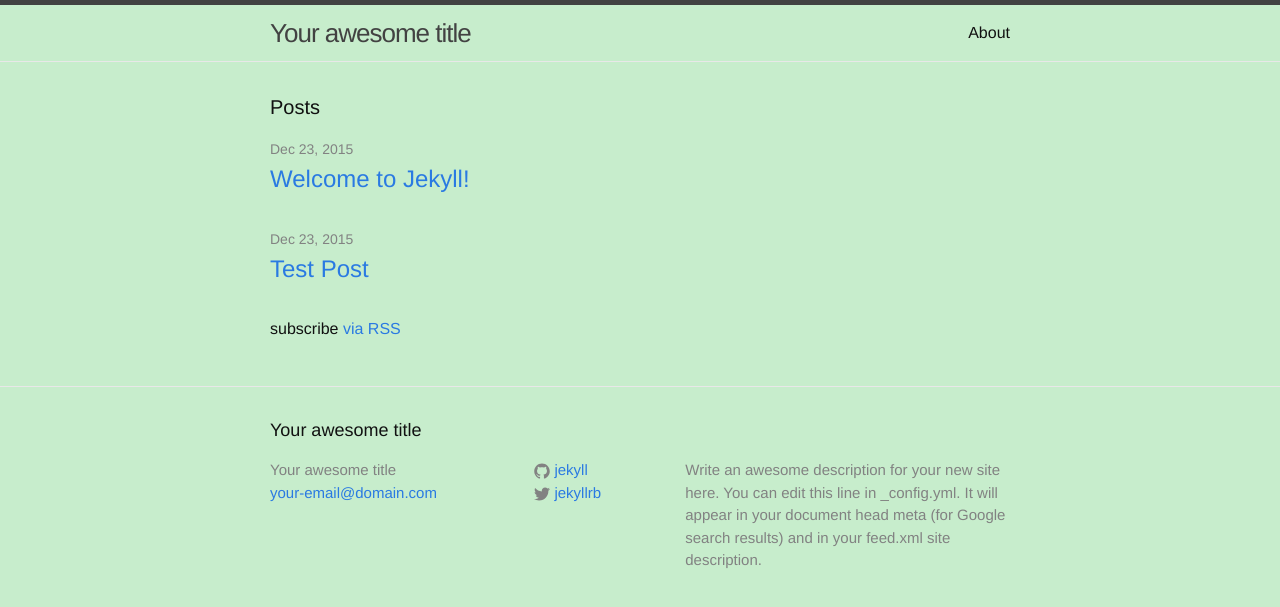
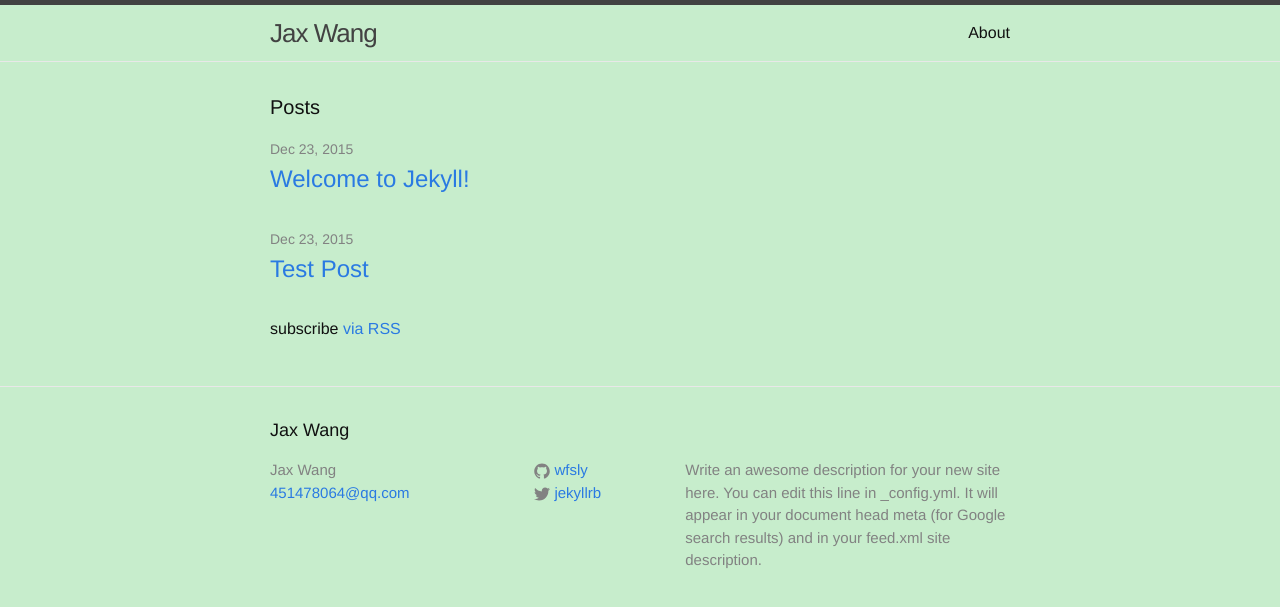
Before and after one commit to wfsly/wfsly.github.io, a Jekyll site: the page built from index.html, in a window 1280 px wide. Shown: the top 607 px of the page. Built offline with Jekyll 4.4.1, drawn with Linux system fonts in a browser that asks for light colours.

Commit message:
modify title and github_username of _comfig.yml

```diff
--- a/_config.yml
+++ b/_config.yml
@@ -1,6 +1,6 @@
 # Site settings
-title: Your awesome title
-email: your-email@domain.com
+title: Jax Wang
+email: 451478064@qq.com
 description: > # this means to ignore newlines until "baseurl:"
   Write an awesome description for your new site here. You can edit this
   line in _config.yml. It will appear in your document head meta (for
@@ -8,7 +8,7 @@ description: > # this means to ignore newlines until "baseurl:"
 baseurl: "" # the subpath of your site, e.g. /blog/
 url: "http://yourdomain.com" # the base hostname & protocol for your site
 twitter_username: jekyllrb
-github_username:  jekyll
+github_username:  wfsly
 
 # Build settings
 markdown: kramdown
```
